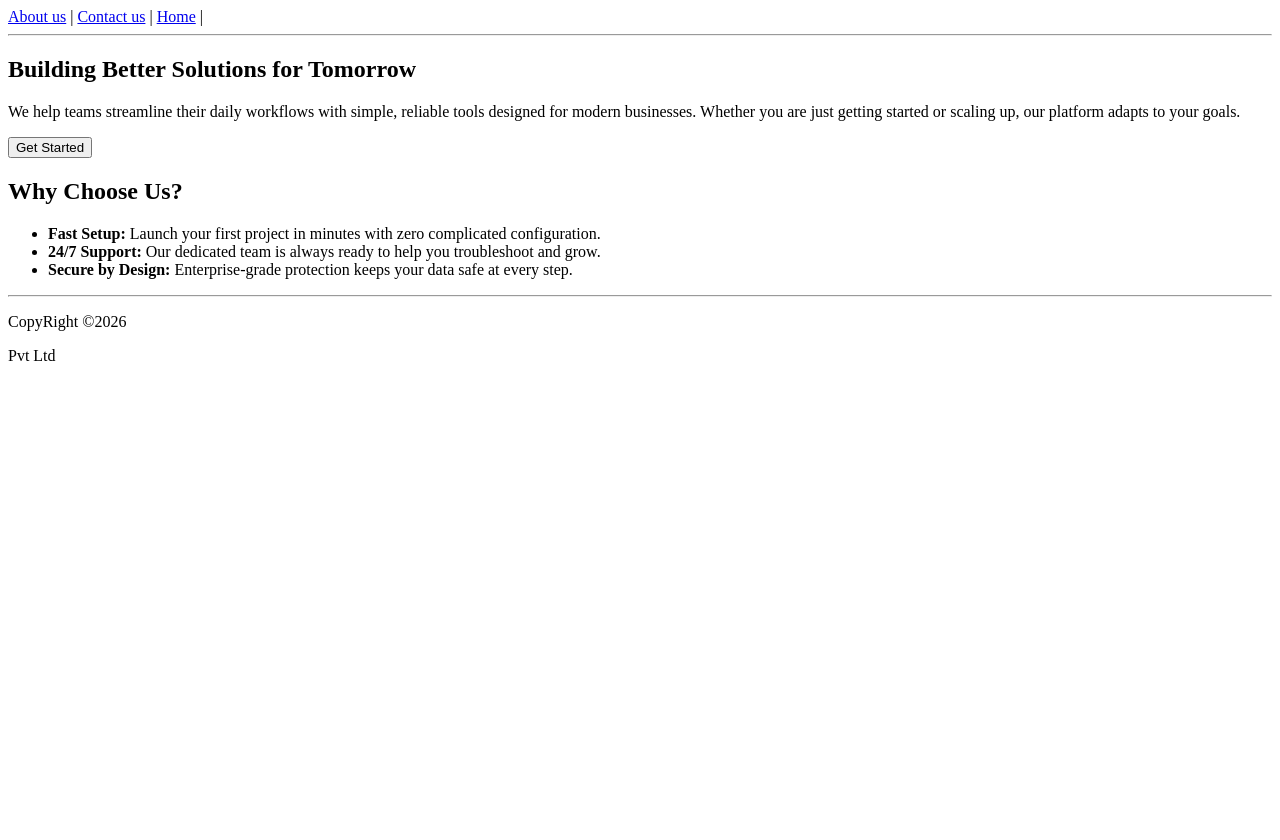
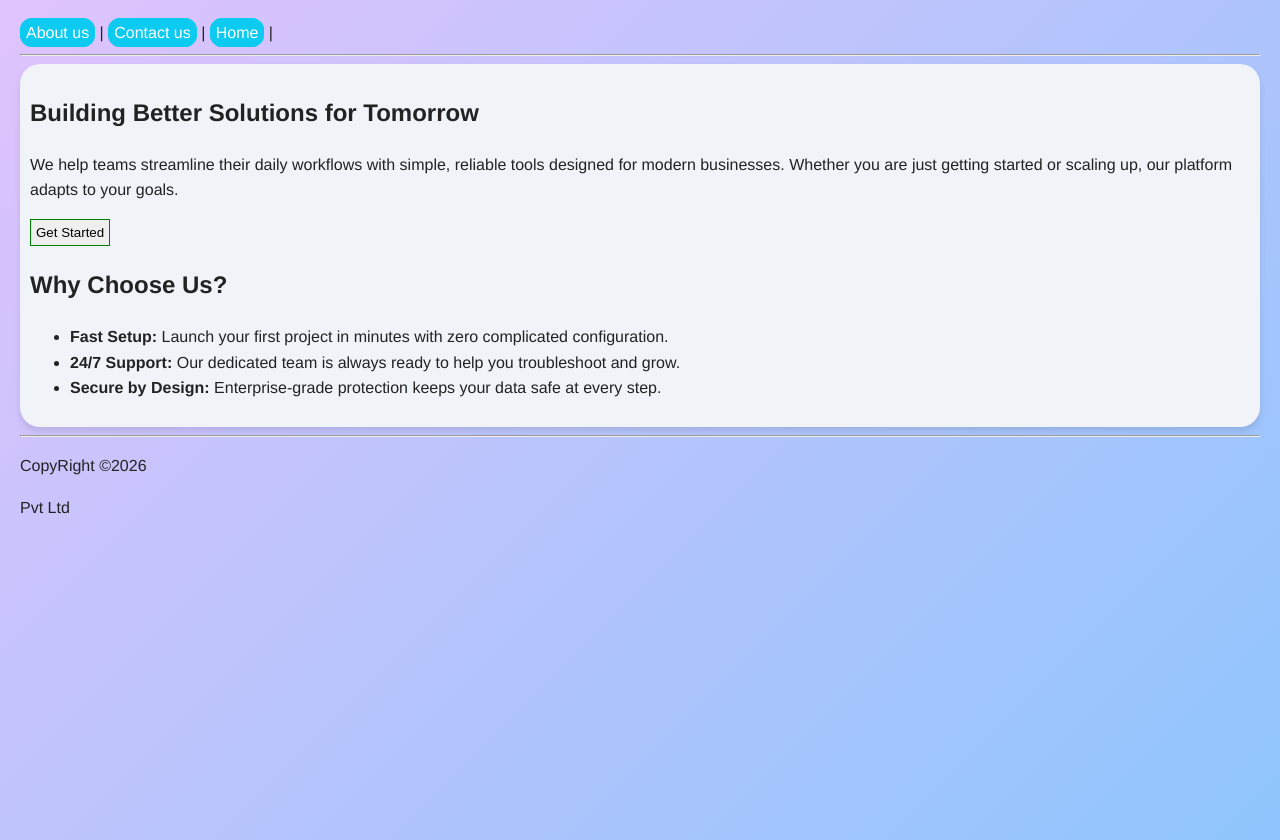
Before and after one commit to SanskarPuri/mad1-folder, a Flask app: page /home in a window 1280 px wide. Before the commit the page ends 361 px from the top, so only its background shows below. Run offline with Flask 3, Linux system fonts and the light colour scheme.

Commit message:
Added style and some javascript

```diff
--- /dev/null
+++ b/static/css/style.css
@@ -0,0 +1,42 @@
+body{
+	font-family: "Helvetica Neue", Arial, sans-serif;
+	font-size: 16px;
+	line-height: 1.6;
+	color: #222222;
+	background-color: #f9fafb;
+	background: linear-gradient(135deg, #e0c3fc 0%, #8ec5fc 100%);
+	margin: 0;
+	padding: 20px;
+	min-height: 100vh;
+}
+button{
+	padding: 5px;
+	border: 1px solid green;
+	margin: 0;
+	cursor: pointer;
+}
+button:hover{
+	background-color: green;
+	color: white;
+	transform: scale(0.95);
+}
+
+a{
+	text-decoration: none;
+	border: 1px solid #0dcaf0;
+	background-color: #0dcaf0;
+	color: white;
+	border-radius: 12px;
+	padding: 5px;
+}
+div{
+	box-shadow: 0 4px 6px rgba(0, 0, 0, 0.1);
+	background-color: #f0f4f8;
+	padding: 10px;
+	margin: 0;
+	border-radius: 20px;
+}
+div:hover{
+	background-color: #e2e8f0;
+	box-shadow: 0 10px 20px rgba(0, 0, 0, 0.15);
+}
--- /dev/null
+++ b/static/js/script.js
@@ -0,0 +1,3 @@
+function show_msg(){
+	alert("Hello Users! Welcome to Flask development.")
+}
--- a/templates/about.html
+++ b/templates/about.html
@@ -1,5 +1,6 @@
 {% extends "base.html" %}
 {% block content %}
+<div>
 	<section>
 		<h1>About Us</h1>
 		<p>Founded with a simple goal, we strive to create tools that make everyday work easier, faster, and more enjoyable. What started as a small weekend project has grown into a dedicated team serving users around the world.</p>
@@ -18,4 +19,5 @@
 			<li><strong>Jordan Lee</strong> – Customer Success Manager</li>
 		</ul>
 	</section>
+</div>
 {% endblock %}
--- a/templates/base.html
+++ b/templates/base.html
@@ -2,11 +2,13 @@
 <html>
 	<head>
 		<title>Boilerplate</title>
+		<link rel="stylesheet" href= {{ url_for('static', filename='css/style.css') }} />
 	</head>
 	<body>
 		{% include "components/navbar.html" %}
 		{% block content %}
 		{% endblock %}
 		{% include "components/footer.html" %}
+		<script src="{{ url_for('static', filename='js/script.js') }}"></script>
 	</body>
 </html>
--- a/templates/contact.html
+++ b/templates/contact.html
@@ -1,5 +1,6 @@
 {% extends "base.html" %}
 {% block content %}
+<div>
 	<section>
 		<h1>Get in Touch</h1>
 		<p>Have a question, feedback, or a project idea? Fill out the form below or reach out directly—we usually respond within one business day.</p>
@@ -11,4 +12,5 @@
 		<p><strong>Phone:</strong> +1 (555) 123-4567</p>
 		<p><strong>Address:</strong> 123 Innovation Drive, Suite 400, Tech City</p>
 	</section>
+</div>
 {% endblock %}
--- a/templates/home.html
+++ b/templates/home.html
@@ -1,9 +1,10 @@
 {% extends "base.html" %}
 {% block content %}
+<div>
 	<section>
 		<h1>Building Better Solutions for Tomorrow</h1>
 		<p>We help teams streamline their daily workflows with simple, reliable tools designed for modern businesses. Whether you are just getting started or scaling up, our platform adapts to your goals.</p>
-  <button>Get Started</button>
+		<button onclick="show_msg()">Get Started</button>
 	</section>
 
 	<section>
@@ -14,4 +15,5 @@
 			<li><strong>Secure by Design:</strong> Enterprise-grade protection keeps your data safe at every step.</li>
 		</ul>
 	</section>
+</div>
 {% endblock %}
```
Lines whose indentation alone changed are shown as unchanged.
